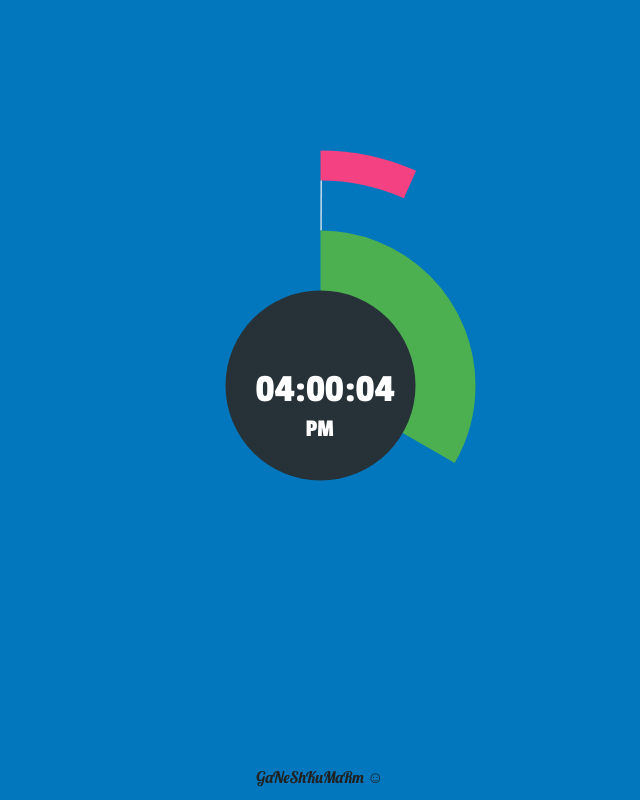
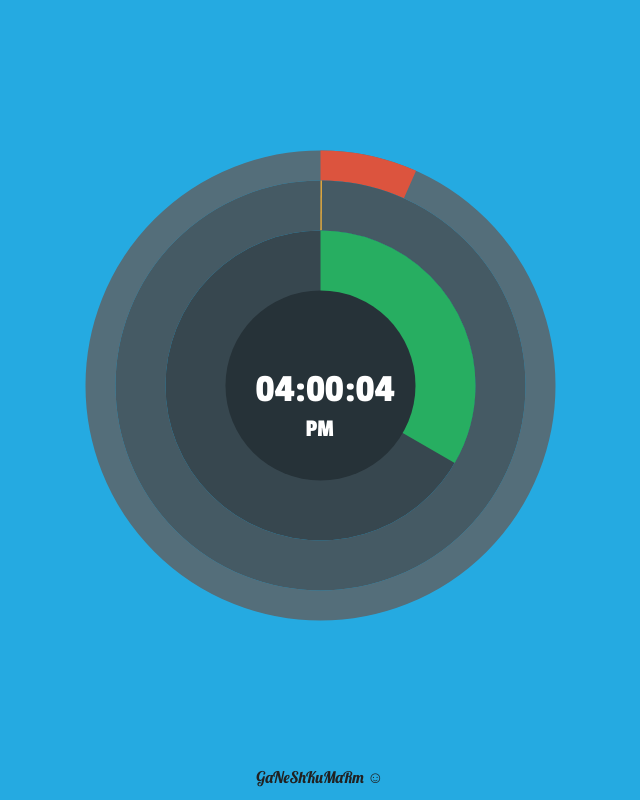
Before and after one commit to ganeshkumarm1/CanvasClock, a plain HTML site: page index.html in a window 1280 px wide. Shown: the whole page, without its empty margins (320-960 px from the left). Drawn offline with Linux system fonts and the light colour scheme.

Commit message:
Added grey background to min, sec ang hr

```diff
--- a/css/style.css
+++ b/css/style.css
@@ -1,5 +1,5 @@
 body {
-	background-color: #0277BD;
+	background-color: #25AAE1;
 	text-align: center;
 	color: #212121;
 }
--- a/js/script.js
+++ b/js/script.js
@@ -3,7 +3,6 @@ var ctx = canvas.getContext('2d');
 var min, sec, hr, ms, amOrPm = 'AM';
 var radH, radM, radS;
 const threePIByTwo = (3 * Math.PI) / 2;
-
 function init()
 {
 	canvas.width = document.documentElement.clientWidth - 35;
@@ -30,11 +29,13 @@ function draw(now)
 	radM = 0.0001 * ( ( min * 60 * 1000 ) + ( sec * 1000 ) + ms );
 	radS = 0.006 * ( ( sec * 1000 ) + ms );
 
-	drawRect(0, 0, canvas.width, canvas.height, '#0277BD');
-
-	drawCircle(centerX, centerY, 220, threePIByTwo, rad(radS) + threePIByTwo, false, '#F34182', 'stroke', 30); //second
-	drawCircle(centerX, centerY, 180, threePIByTwo, rad(radM) + threePIByTwo, false, '#ECEFF1', 'stroke', 50); //minute
-	drawCircle(centerX, centerY, 110, threePIByTwo, rad(radH) + threePIByTwo, false, '#4CAF50', 'stroke', 90); //hour
+	drawRect(0, 0, canvas.width, canvas.height, '#25AAE1');
+	drawCircle(centerX, centerY, 220, 0, Math.PI * 2, false, '#546E7A', 'stroke', 30); //secondgrey
+	drawCircle(centerX, centerY, 220, threePIByTwo, rad(radS) + threePIByTwo, false, '#DC543E', 'stroke', 30); //second
+	drawCircle(centerX, centerY, 180, 0, Math.PI * 2, false, '#455A64', 'stroke', 50); //minutegrey
+	drawCircle(centerX, centerY, 180, threePIByTwo, rad(radM) + threePIByTwo, false, '#FEB737', 'stroke', 50); //minute
+	drawCircle(centerX, centerY, 110, 0, Math.PI * 2 , false, '#37474F', 'stroke', 90); //hourgrey
+	drawCircle(centerX, centerY, 110, threePIByTwo, rad(radH) + threePIByTwo, false, '#27AE61', 'stroke', 90); //hour
 	drawCircle(centerX, centerY, 95, 0, Math.PI * 2, false, '#263238', 'fill', '50'); //inner
 	drawText(`${hr.toString().length == 1?'0'+hr:hr}:${min.toString().length == 1?'0'+min:min}:${sec.toString().length == 1?'0'+sec:sec}`, canvas.width / 2 - 65, canvas.height / 2 + 15, '#ffffff', '40px');
 	drawText(amOrPm, canvas.width / 2 - 15, canvas.height / 2 + 50, '#ffffff', '25px');
```
